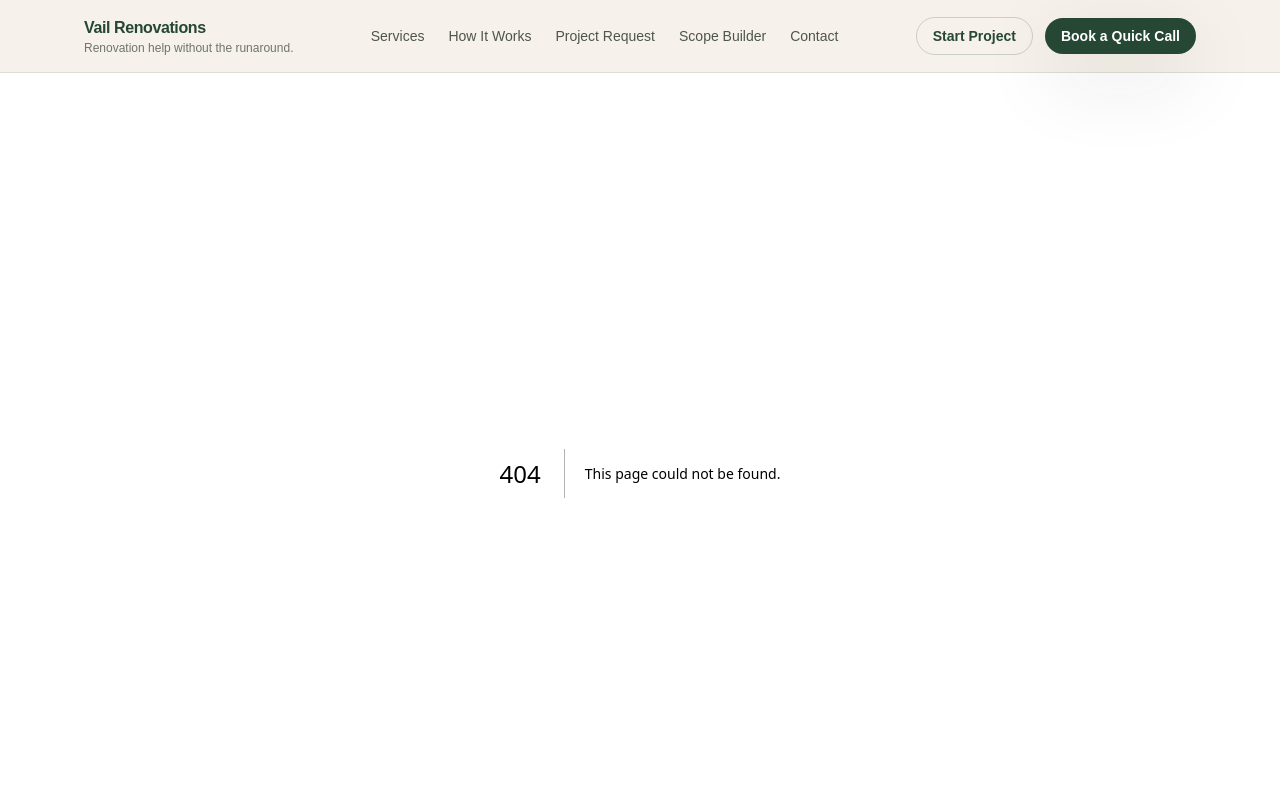
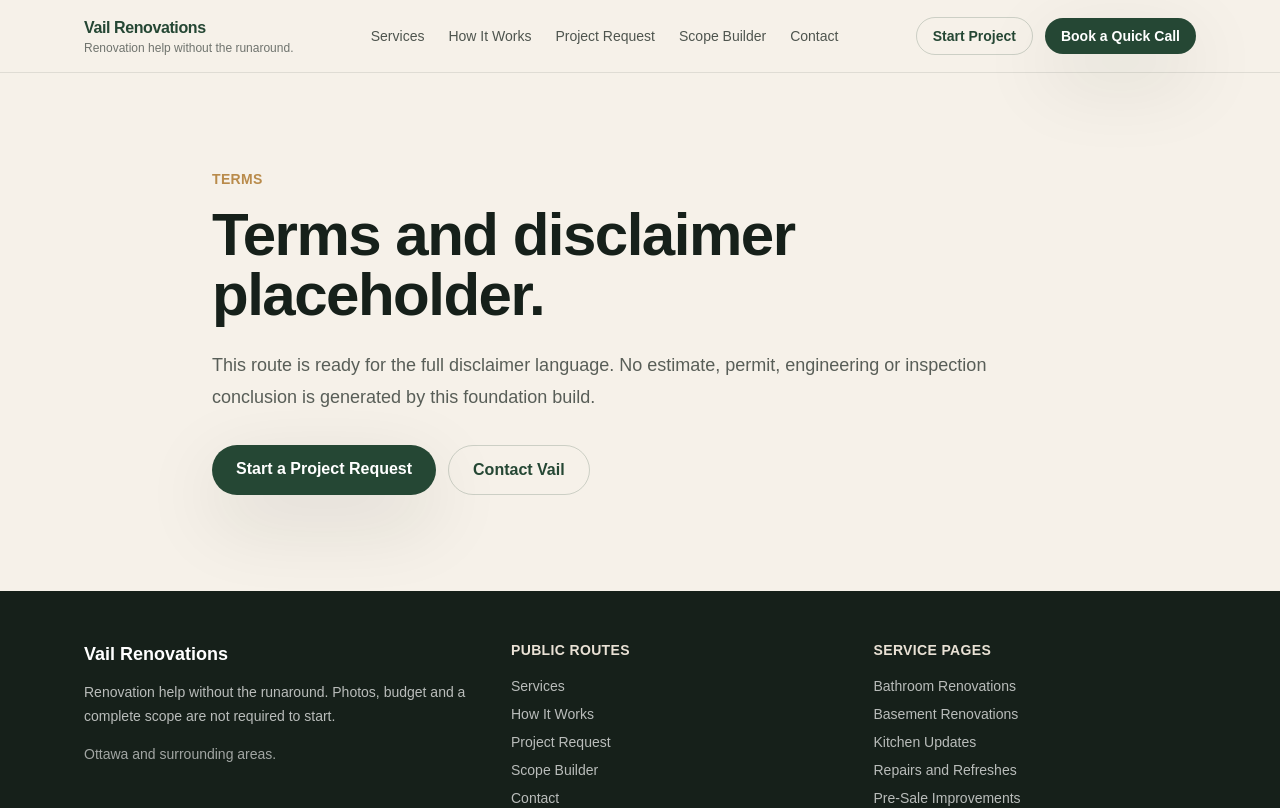
Before and after one commit to harbourviewcompany-create/contractor, a Next.js app: page /terms in a window 1280 px wide. Before the commit this address had no page. Shown: the top 808 px of the page. Built offline with nearby package versions, Linux system fonts and the light colour scheme.

Commit message:
Add terms placeholder route

```diff
--- /dev/null
+++ b/app/terms/page.tsx
@@ -0,0 +1,20 @@
+import { PlaceholderPage } from "@/components/placeholder-page";
+
+export const metadata = {
+  title: "Terms",
+  description: "Vail Renovations terms and disclaimer placeholder."
+};
+
+export default function TermsPage() {
+  return (
+    <PlaceholderPage
+      eyebrow="Terms"
+      title="Terms and disclaimer placeholder."
+      body="This route is ready for the full disclaimer language. No estimate, permit, engineering or inspection conclusion is generated by this foundation build."
+      primaryHref="/project-request"
+      primaryLabel="Start a Project Request"
+      secondaryHref="/contact"
+      secondaryLabel="Contact Vail"
+    />
+  );
+}
```
